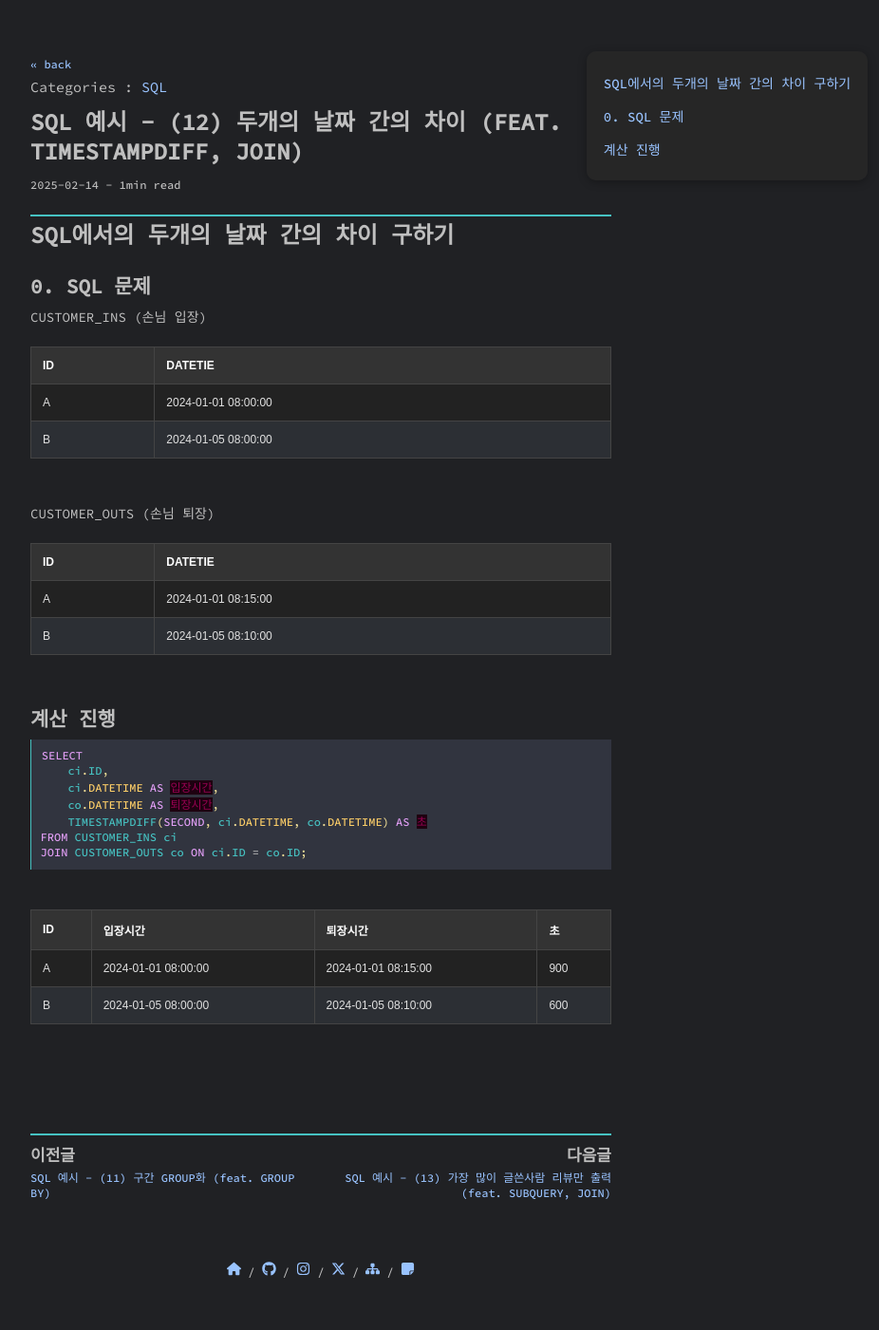
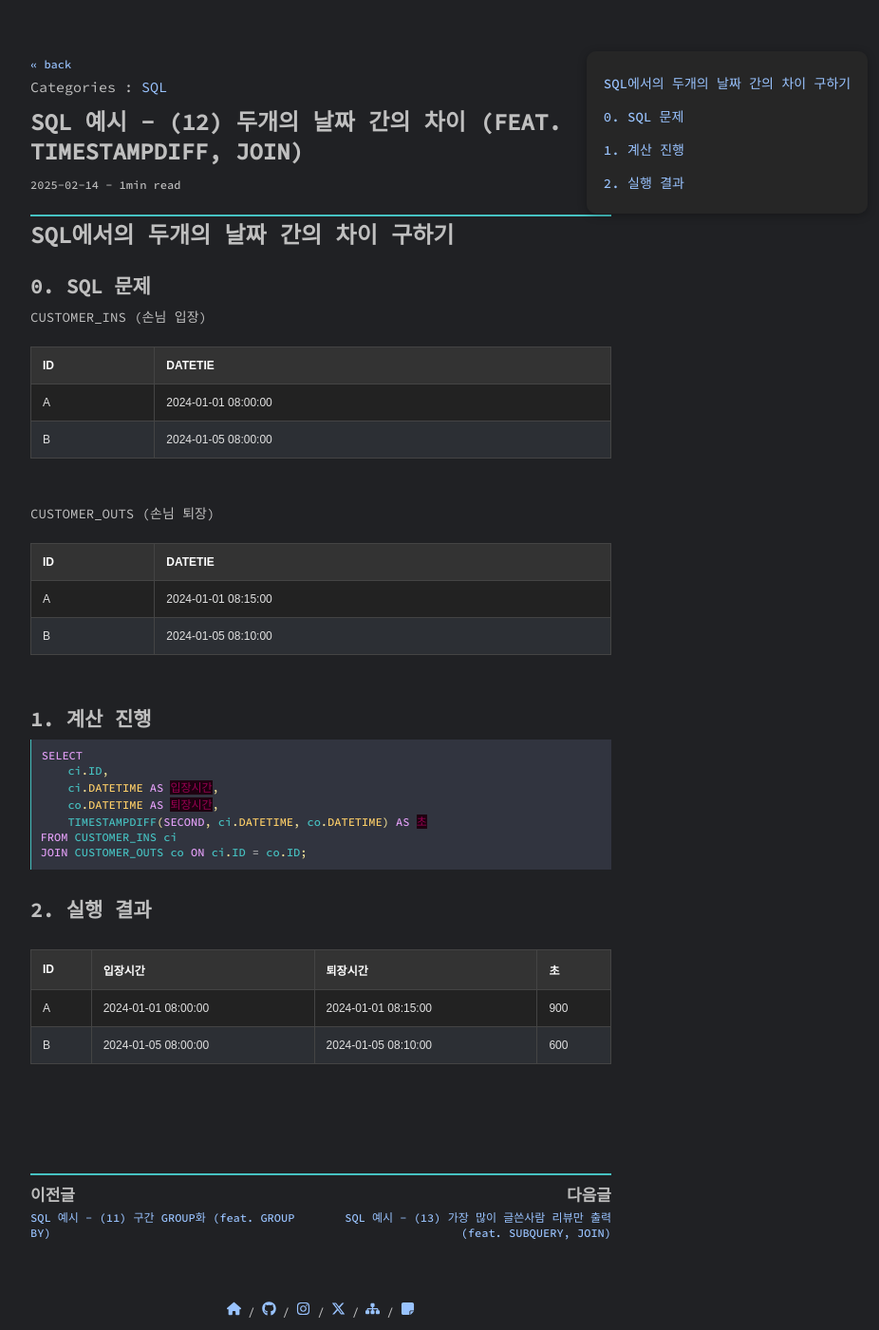
Before and after one commit to pozuhtuhv/pozuhtuhv.github.io, a Jekyll site: the page built from _posts/2025-02-14-sql-example-(12)-timestampdiff.md, in a window 1280 px wide. Shown: the whole page at 95% size, without its empty margins (302-1228 px from the left). Built offline with Jekyll 4.4.1, drawn with Linux system fonts in a browser that asks for light colours; some web fonts are replaced; comment, search, counter and statistics services are not loaded; before the commit the page ends 1359 px from its top, so only the background shows below that.

Commit message:
(edit) content

````diff
--- a/_posts/2025-02-14-sql-example-(12)-timestampdiff.md
+++ b/_posts/2025-02-14-sql-example-(12)-timestampdiff.md
@@ -40,7 +40,7 @@ CUSTOMER_OUTS (손님 퇴장)
 
 <br>
 
-## 계산 진행
+## 1. 계산 진행
 ```sql
 SELECT
     ci.ID,
@@ -52,6 +52,8 @@ JOIN CUSTOMER_OUTS co ON ci.ID = co.ID;
 ```
 <br>
 
+## 2. 실행 결과
+
 | ID | 입장시간 | 퇴장시간 | 초 |
 | -- | ---- | ---- | - |
 | A | 2024-01-01 08:00:00 | 2024-01-01 08:15:00 | 900 |
````
